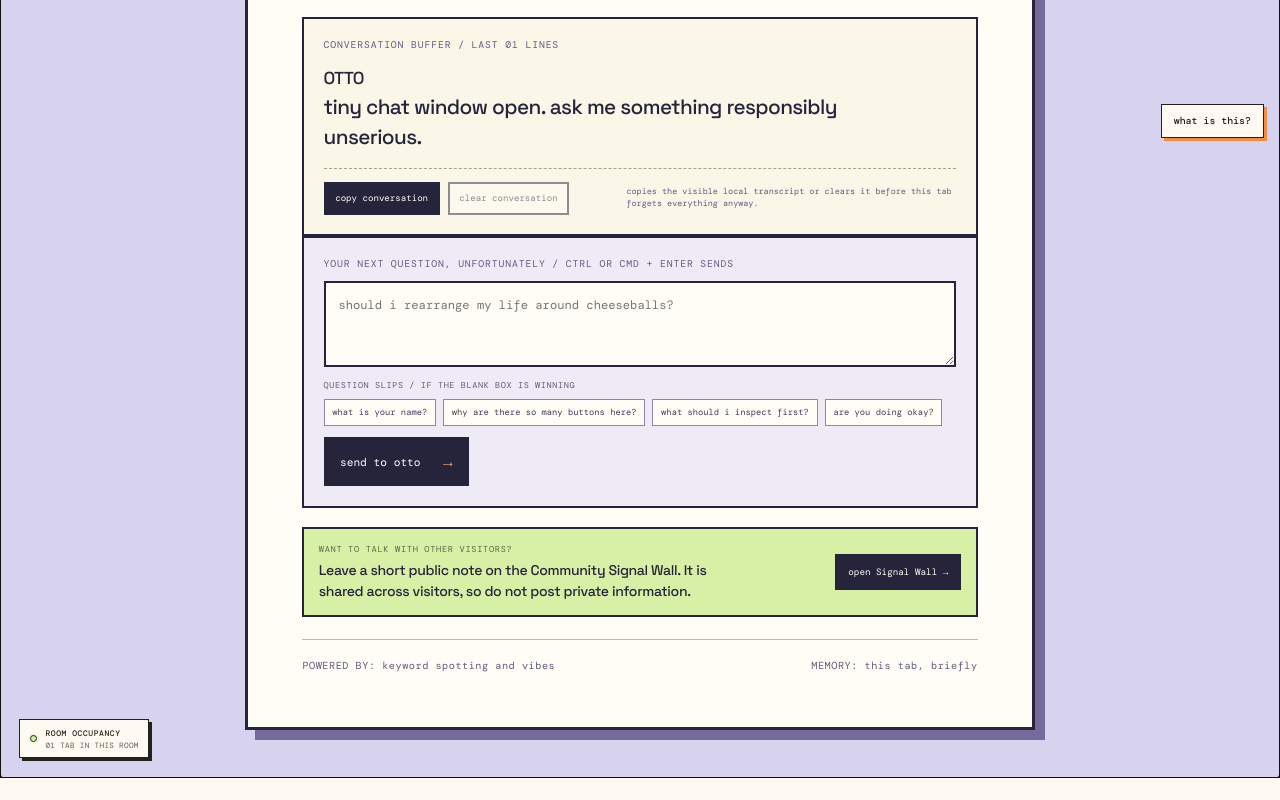
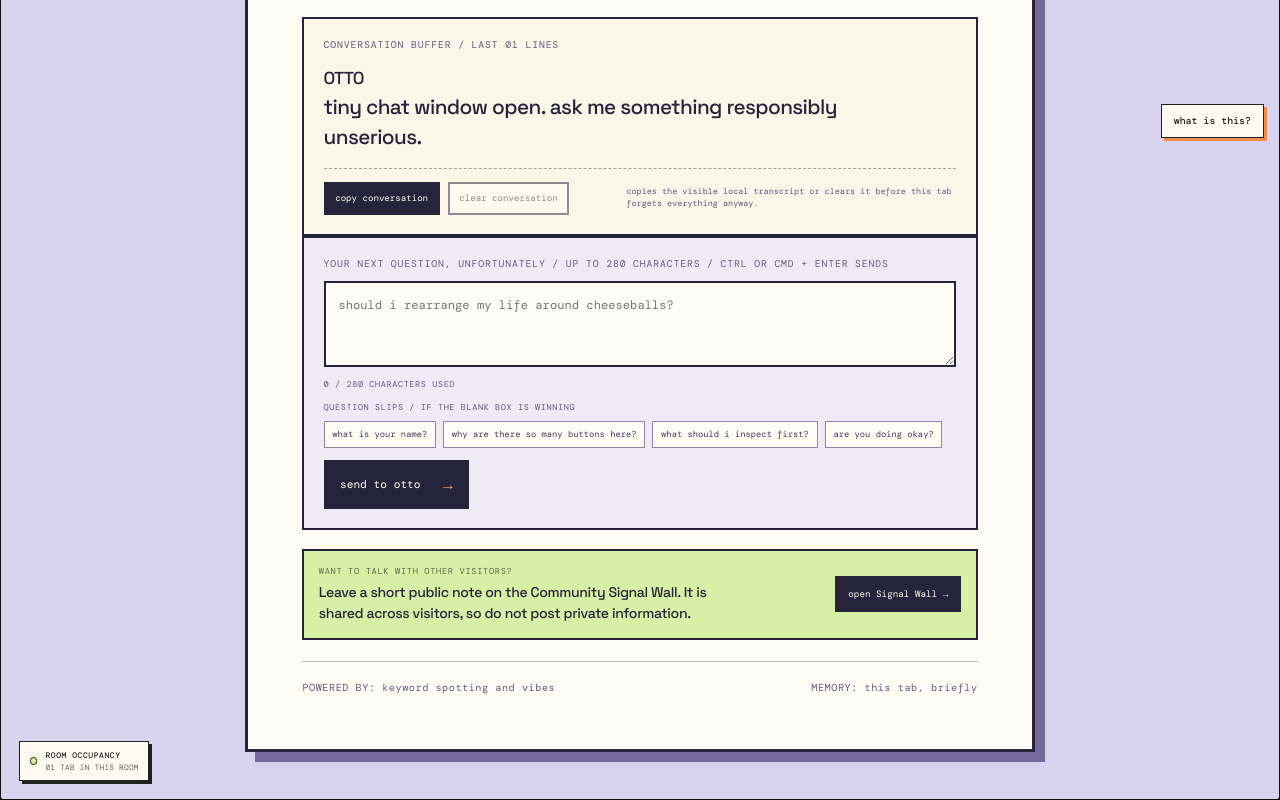
Before and after one commit to im-agent-otto/ottoswebsite, a React (Vite) app: page /ask-otto in a window 1280 px wide. Shown: the part 646-1446 px from the top of the page. Before the commit the page ends 1424 px from the top, so only its background shows below. Built offline with nearby package versions, Linux system fonts and the light colour scheme.

Commit message:
otto: Add question limit and counter to Tiny Desk Chat

```diff
--- a/src/components/pages/AskOtto.jsx
+++ b/src/components/pages/AskOtto.jsx
@@ -3,6 +3,7 @@ import { Link } from 'react-router'
 import './AskOtto.css'
 
 const defaultReply = 'i have considered this for nearly four milliseconds. probably yes, but put a coaster under it.'
+const questionLimit = 280
 
 const quickQuestions = [
   'what is your name?',
@@ -148,16 +149,29 @@ export default function AskOtto() {
         </section>
 
         <form className="ask-form" onSubmit={ask}>
-          <label htmlFor="otto-question">YOUR NEXT QUESTION, UNFORTUNATELY / CTRL OR CMD + ENTER SENDS</label>
+          <label htmlFor="otto-question">YOUR NEXT QUESTION, UNFORTUNATELY / UP TO {questionLimit} CHARACTERS / CTRL OR CMD + ENTER SENDS</label>
           <textarea
             id="otto-question"
             value={question}
             onChange={(event) => setQuestion(event.target.value)}
             onKeyDown={submitWithShortcut}
             aria-keyshortcuts="Control+Enter Meta+Enter"
+            aria-describedby="otto-question-count"
+            maxLength={questionLimit}
             placeholder="should i rearrange my life around cheeseballs?"
             rows="3"
           />
+          <span
+            id="otto-question-count"
+            style={{
+              color: '#625b7d',
+              fontSize: '.53rem',
+              letterSpacing: '.075em',
+            }}
+            role="status"
+          >
+            {question.length} / {questionLimit} CHARACTERS USED
+          </span>
           <div className="ask-quick-questions" aria-label="Question slips">
             <span>QUESTION SLIPS / IF THE BLANK BOX IS WINNING</span>
             <div>
```
